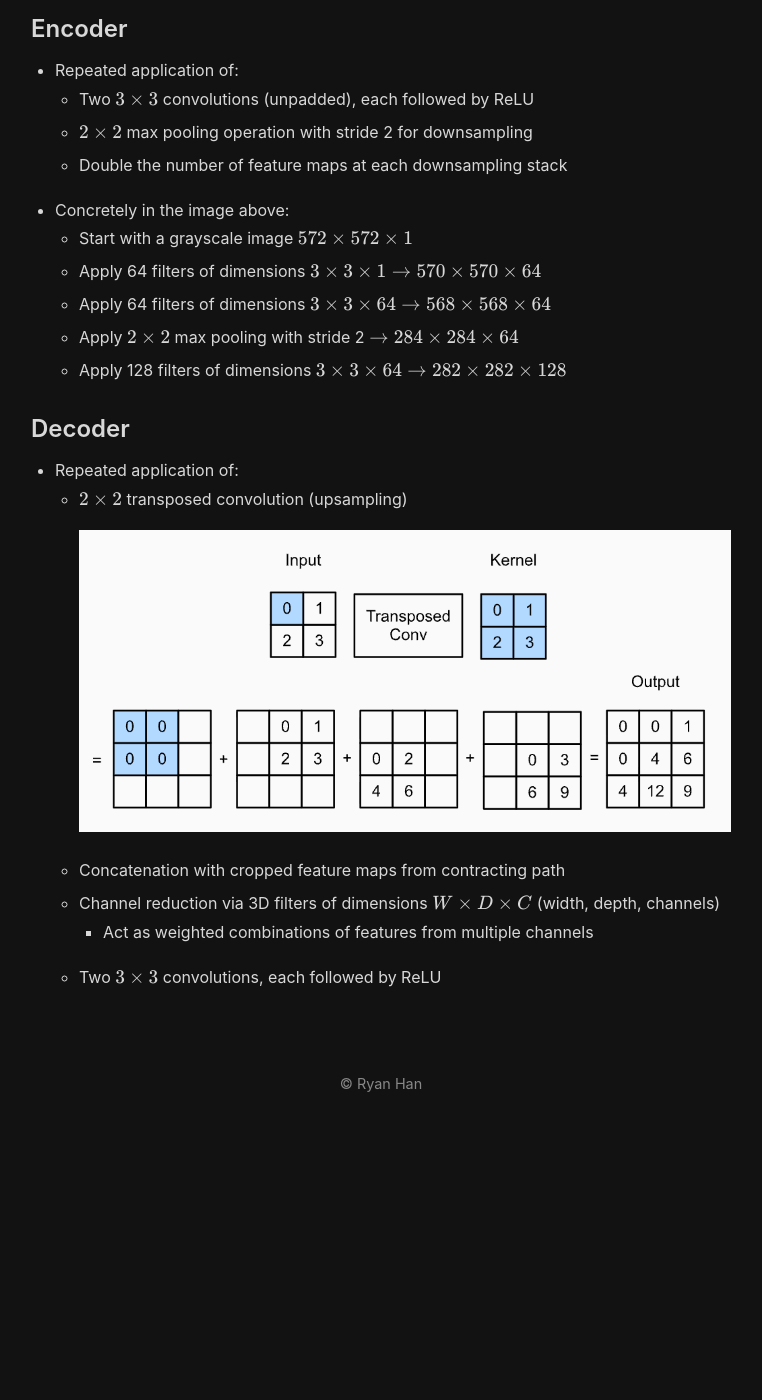
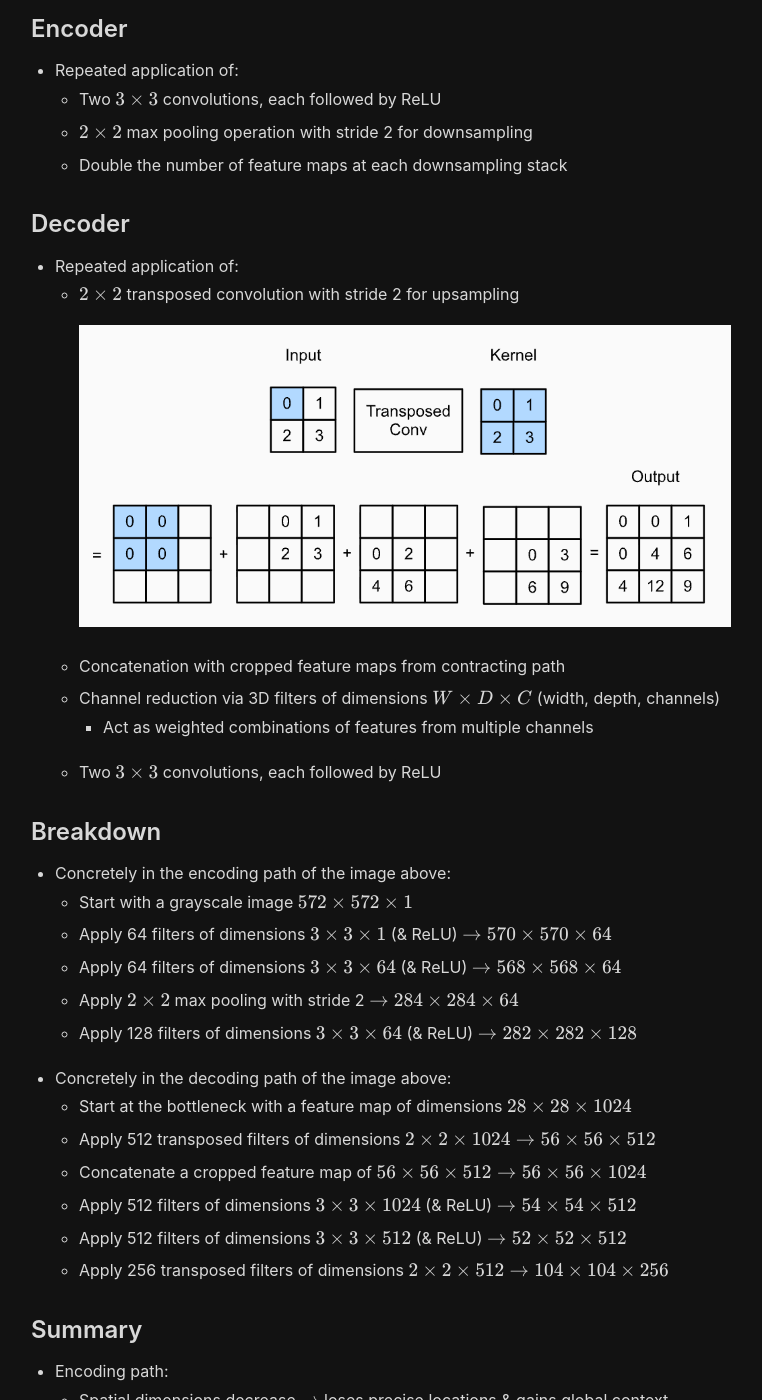
Before and after one commit to ryan99han/ryan99han.github.io, a Jekyll site: the page built from _posts/2026-05-19-unet.md, in a window 1280 px wide and 1400 px high, scrolled down 1383 px. Shown: the whole window, without its empty margins (259-1021 px from the left). Built offline with Jekyll 4.4.1, drawn with Linux system fonts in a browser that asks for light colours; before the commit the page ends 2524 px from its top, so only the background shows below that; some of the changed text lies outside the part shown.

Commit message:
Add more details on U-Nets.

```diff
--- a/_posts/2026-05-19-unet.md
+++ b/_posts/2026-05-19-unet.md
@@ -6,33 +6,27 @@ tags: [Papers]
 
 [U-Net: Convolutional Networks for Biomedical Image Segmentation](https://arxiv.org/pdf/1505.04597)
 
-The U-Net is an architecture for convolutional neural networks consisting of an encoder and decoder
+The U-Net is an architecture for convolutional neural networks consisting of an encoder and decoder with skip connections
 
 ![U-Net](/assets/images/unet.png)
 
 ## Overview
 - Previous architectures of convolutional networks failed to preserve high-resolution details
 - In a standard encoder-decoder network, data is compressed into a bottleneck where spatial information is lost in favor of high-level semantic meaning
-- The breakthrough with U-Nets is the introduction of the skip connection, which skips the bottleneck by concatenating high-resolution feature maps from the encoding path directly to the feature maps in the decoding path
+- The breakthrough with this paper was the introduction of skip connections, which skip the bottleneck by concatenating feature maps from the encoding path directly to the feature maps in the decoding path
   - Preserves high-resolution information of the input image from the encoding path, so the model no longer has to guess about high-resolution details in the decoding path
   - Enables fusion of features so the model can leverage both high-level and low-level information
   - Improves gradient flow by propagating gradients from output layer back to earlier layers
 
 ## Encoder
 - Repeated application of:
-  - Two $3 \times 3$ convolutions (unpadded), each followed by ReLU
+  - Two $3 \times 3$ convolutions, each followed by ReLU
   - $2 \times 2$ max pooling operation with stride 2 for downsampling
   - Double the number of feature maps at each downsampling stack
-- Concretely in the image above:
-  - Start with a grayscale image $572 \times 572 \times 1$
-  - Apply 64 filters of dimensions $3 \times 3 \times 1 \to 570 \times 570 \times 64$
-  - Apply 64 filters of dimensions $3 \times 3 \times 64 \to 568 \times 568 \times 64$
-  - Apply $2 \times 2$ max pooling with stride 2 $\to 284 \times 284 \times 64$
-  - Apply 128 filters of dimensions $3 \times 3 \times 64 \to 282 \times 282 \times 128$
 
 ## Decoder
 - Repeated application of:
-  - $2 \times 2$ transposed convolution (upsampling)
+  - $2 \times 2$ transposed convolution with stride 2 for upsampling
 
     ![Transposed Convolution](/assets/images/transposed_convolution.png)
 
@@ -40,3 +34,27 @@ The U-Net is an architecture for convolutional neural networks consisting of an
   - Channel reduction via 3D filters of dimensions $W \times D \times C$ (width, depth, channels)
     - Act as weighted combinations of features from multiple channels
   - Two $3 \times 3$ convolutions, each followed by ReLU
+
+## Breakdown
+- Concretely in the encoding path of the image above:
+  - Start with a grayscale image $572 \times 572 \times 1$
+  - Apply 64 filters of dimensions $3 \times 3 \times 1$ (& ReLU) $\to 570 \times 570 \times 64$
+  - Apply 64 filters of dimensions $3 \times 3 \times 64$ (& ReLU) $\to 568 \times 568 \times 64$
+  - Apply $2 \times 2$ max pooling with stride 2 $\to 284 \times 284 \times 64$
+  - Apply 128 filters of dimensions $3 \times 3 \times 64$ (& ReLU) $\to 282 \times 282 \times 128$
+
+- Concretely in the decoding path of the image above:
+  - Start at the bottleneck with a feature map of dimensions $28 \times 28 \times 1024$
+  - Apply 512 transposed filters of dimensions $2 \times 2 \times 1024 \to 56 \times 56 \times 512$
+  - Concatenate a cropped feature map of $56 \times 56 \times 512 \to 56 \times 56 \times 1024$
+  - Apply 512 filters of dimensions $3 \times 3 \times 1024$ (& ReLU) $\to 54 \times 54 \times 512$
+  - Apply 512 filters of dimensions $3 \times 3 \times 512$ (& ReLU) $\to 52 \times 52 \times 512$
+  - Apply 256 transposed filters of dimensions $2 \times 2 \times 512 \to 104 \times 104 \times 256$
+
+## Summary
+- Encoding path:
+  - Spatial dimensions decrease $\to$ loses precise locations & gains global context
+  - Channel dimensions increase $\to$ gains complex concept detection
+- Decoding path:
+  - Spatial dimensions increase $\to$ recovers spatial resolution
+  - Channel dimensions decrease $\to$ compresses abstract concepts back into pixels
```
